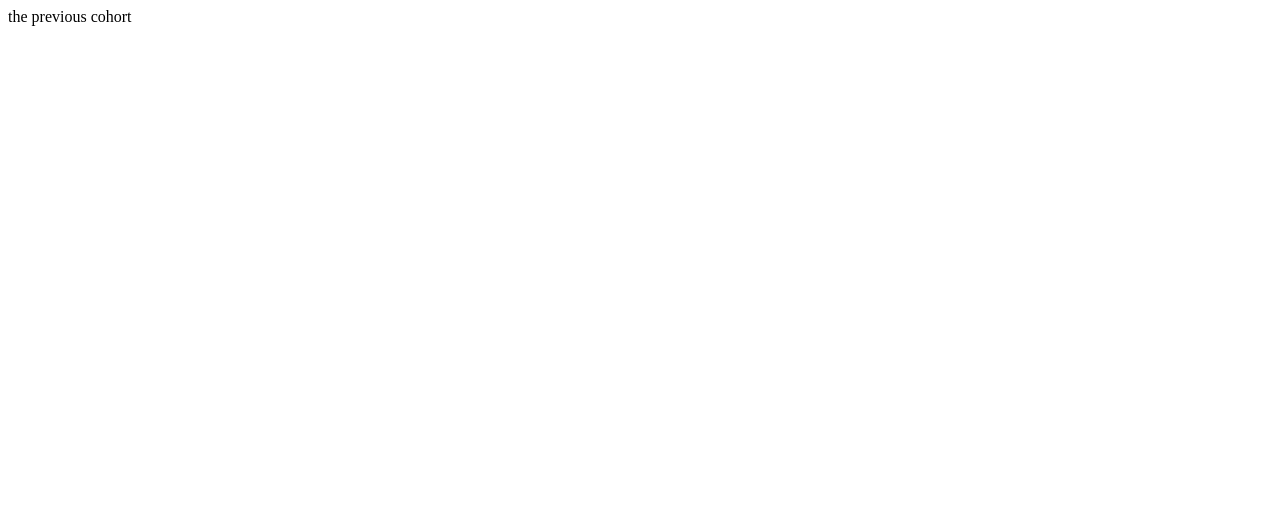
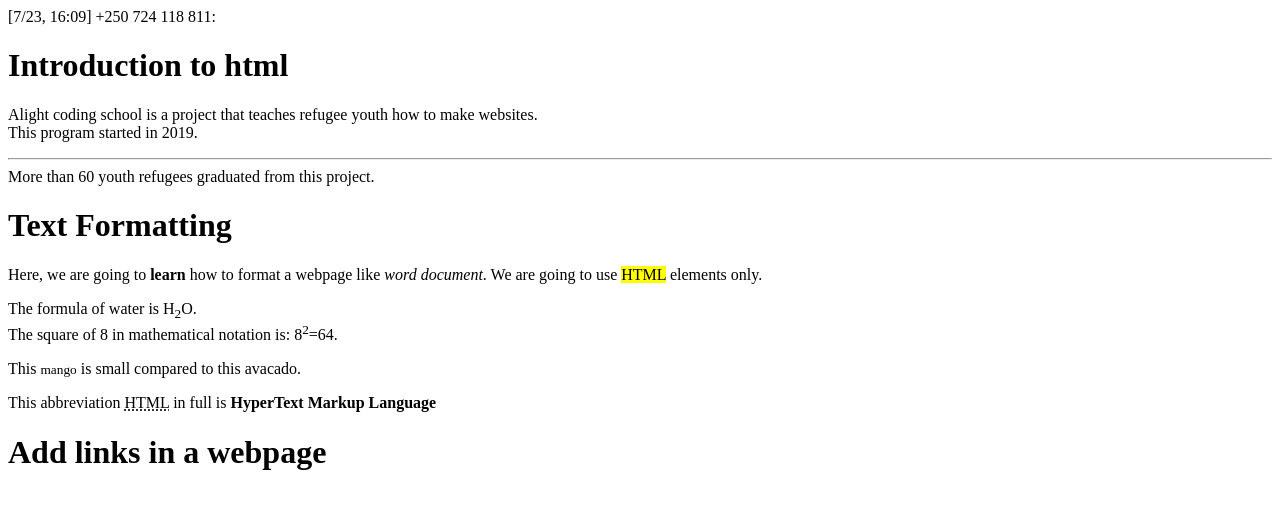
Before and after one commit to JCL604/HTML-COLLABOLATION, a plain HTML site: page index.html in a window 1280 px wide. Drawn offline with Linux system fonts and the light colour scheme.

Commit message:
this is my html practice

```diff
--- a/index.html
+++ b/index.html
@@ -1,11 +1,38 @@
+[7/23, 16:09] +250 724 118 811:
 <!DOCTYPE html>
-<html lang="en">
+<html>
+
 <head>
-    <meta charset="UTF-8">
-    <meta name="viewport" content="width=device-width, initial-scale=1.0">
-    <title>Document</title>
+    <title>Home page</title>
 </head>
+
 <body>
- the previous cohort
+    <h1>Introduction to html</h1>
+    <p>
+        Alight coding school is a project that teaches refugee youth how to make
+        websites. <br>
+        This program started in 2019.
+        <hr>
+        More than 60 youth refugees graduated from this project.
+    </p>
+    <h1>Text Formatting</h1>
+    <p>
+        Here, we are going to <strong>learn</strong> how to format a webpage like
+        <em>word document</em>. We are going to use <mark>HTML</mark> elements only.
+    </p>
+
+    <p>
+        The formula of water is H<sub>2</sub>O.<br>
+        The square of 8 in mathematical notation is: 8<sup>2</sup>=64.
+    </p>
+
+    <p>This <small>mango</small> is small compared to this avacado.</p>
+
+    <p>
+        This abbreviation <abbr title="HyperText Markup Language">HTML</abbr>
+        in full is <strong>HyperText Markup Language</strong>
+    </p>
+    <h1>Add links in a webpage</h1>
+
 </body>
 </html>
```
